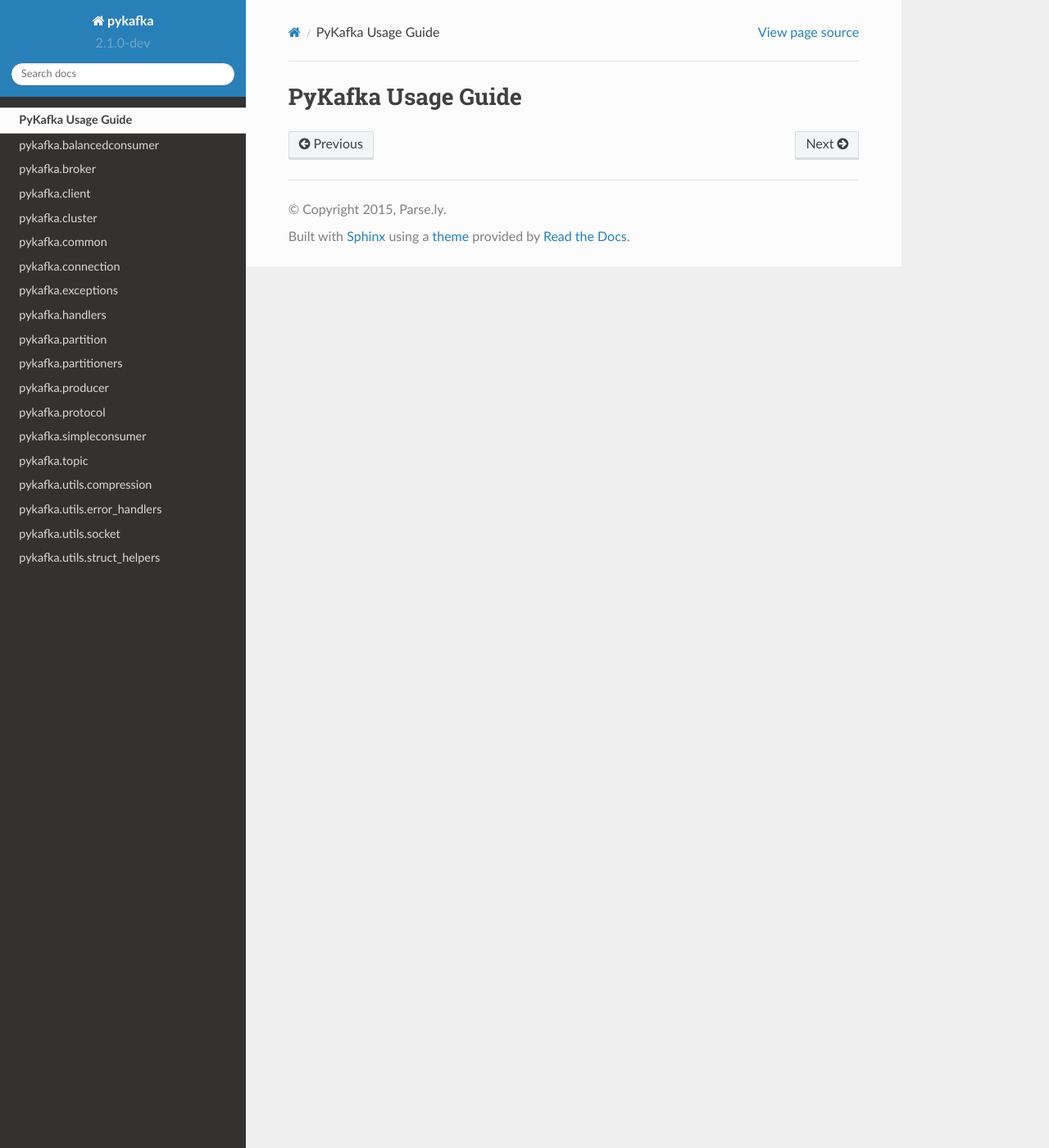
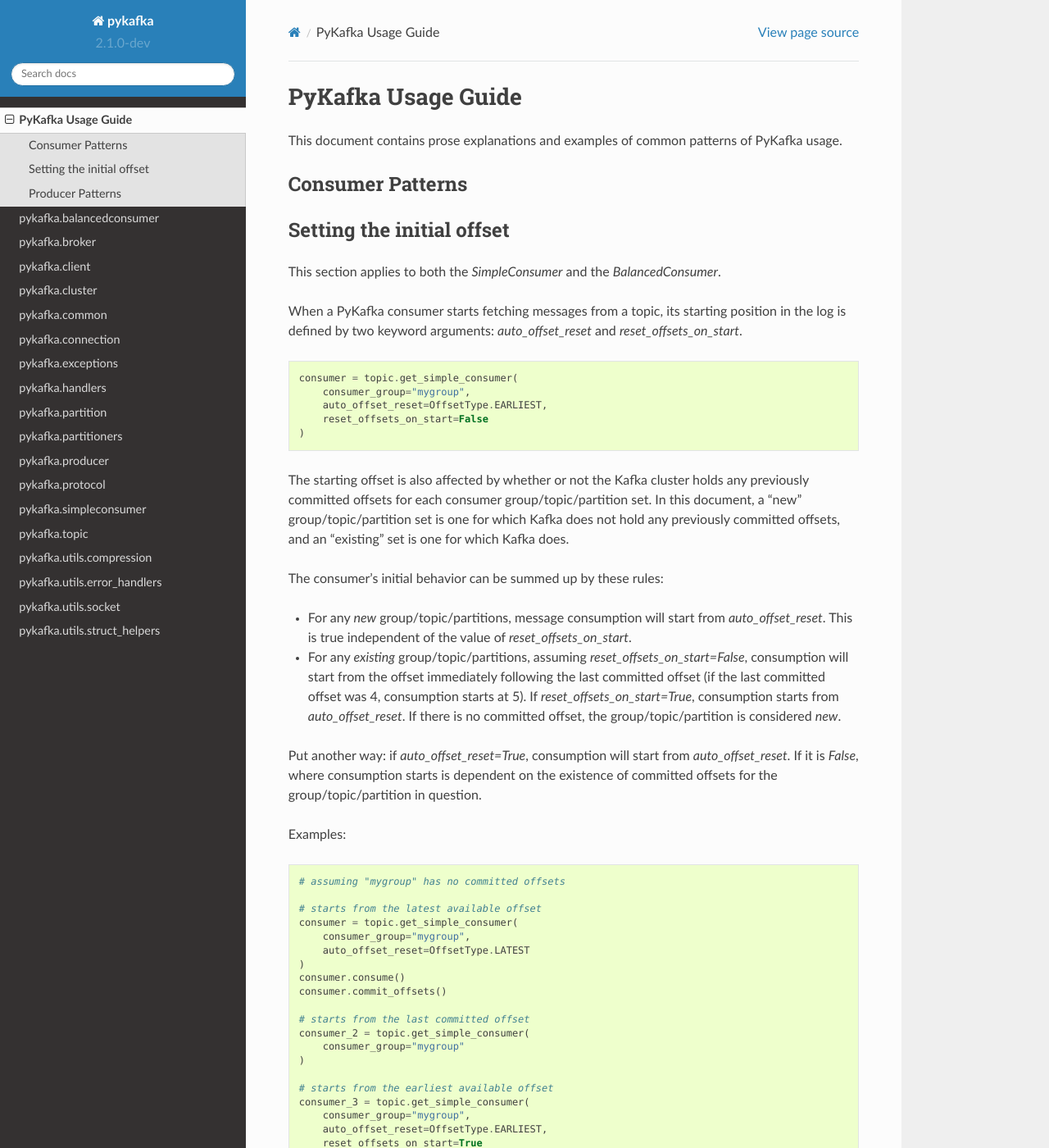
Before and after one commit to Parsely/pykafka, a Sphinx documentation site: the page built from doc/usage.rst, in a window 1280 px wide and 1400 px high. Shown: the whole window at 82% size. Built offline with Sphinx 7.4.7 and the Read the Docs theme 2.0.0, drawn with Linux system fonts in a browser that asks for light colours; some of the changed text lies outside the part shown.

Commit message:
write up initial offset logic. fixes #251

```diff
--- a/doc/usage.rst
+++ b/doc/usage.rst
@@ -1,2 +1,79 @@
 PyKafka Usage Guide
 ===================
+
+This document contains prose explanations and examples of common patterns of PyKafka
+usage.
+
+Consumer Patterns
+-----------------
+
+Setting the initial offset
+--------------------------
+
+This section applies to both the `SimpleConsumer` and the `BalancedConsumer`.
+
+When a PyKafka consumer starts fetching messages from a topic, its starting position in
+the log is defined by two keyword arguments: `auto_offset_reset` and `reset_offsets_on_start`.
+
+.. sourcecode:: python
+
+    consumer = topic.get_simple_consumer(
+        consumer_group="mygroup",
+        auto_offset_reset=OffsetType.EARLIEST,
+        reset_offsets_on_start=False
+    )
+
+The starting offset is also affected by whether or not the Kafka cluster holds any
+previously committed offsets for each consumer group/topic/partition set. In this
+document, a "new" group/topic/partition set is one for which Kafka does not hold any
+previously committed offsets, and an "existing" set is one for which Kafka does.
+
+The consumer's initial behavior can be summed up by these rules:
+
+- For any *new* group/topic/partitions, message consumption will start from
+  `auto_offset_reset`. This is true independent of the value of `reset_offsets_on_start`.
+- For any *existing* group/topic/partitions, assuming `reset_offsets_on_start=False`,
+  consumption will start from the offset
+  immediately following the last committed offset (if the last committed offset was
+  4, consumption starts at 5). If `reset_offsets_on_start=True`, consumption starts from
+  `auto_offset_reset`. If there is no committed offset, the group/topic/partition
+  is considered *new*.
+
+Put another way: if `auto_offset_reset=True`, consumption will start from
+`auto_offset_reset`. If it is `False`, where consumption starts is dependent on the
+existence of committed offsets for the group/topic/partition in question.
+
+Examples:
+
+.. sourcecode:: python
+
+    # assuming "mygroup" has no committed offsets
+
+    # starts from the latest available offset
+    consumer = topic.get_simple_consumer(
+        consumer_group="mygroup",
+        auto_offset_reset=OffsetType.LATEST
+    )
+    consumer.consume()
+    consumer.commit_offsets()
+
+    # starts from the last committed offset
+    consumer_2 = topic.get_simple_consumer(
+        consumer_group="mygroup"
+    )
+
+    # starts from the earliest available offset
+    consumer_3 = topic.get_simple_consumer(
+        consumer_group="mygroup",
+        auto_offset_reset=OffsetType.EARLIEST,
+        reset_offsets_on_start=True
+    )
+
+This behavior is based on the `auto.offset.reset` section of the `Kafka documentation`_.
+
+.. _Kafka documentation: http://kafka.apache.org/documentation.html
+
+Producer Patterns
+-----------------
+
+TODO
```
